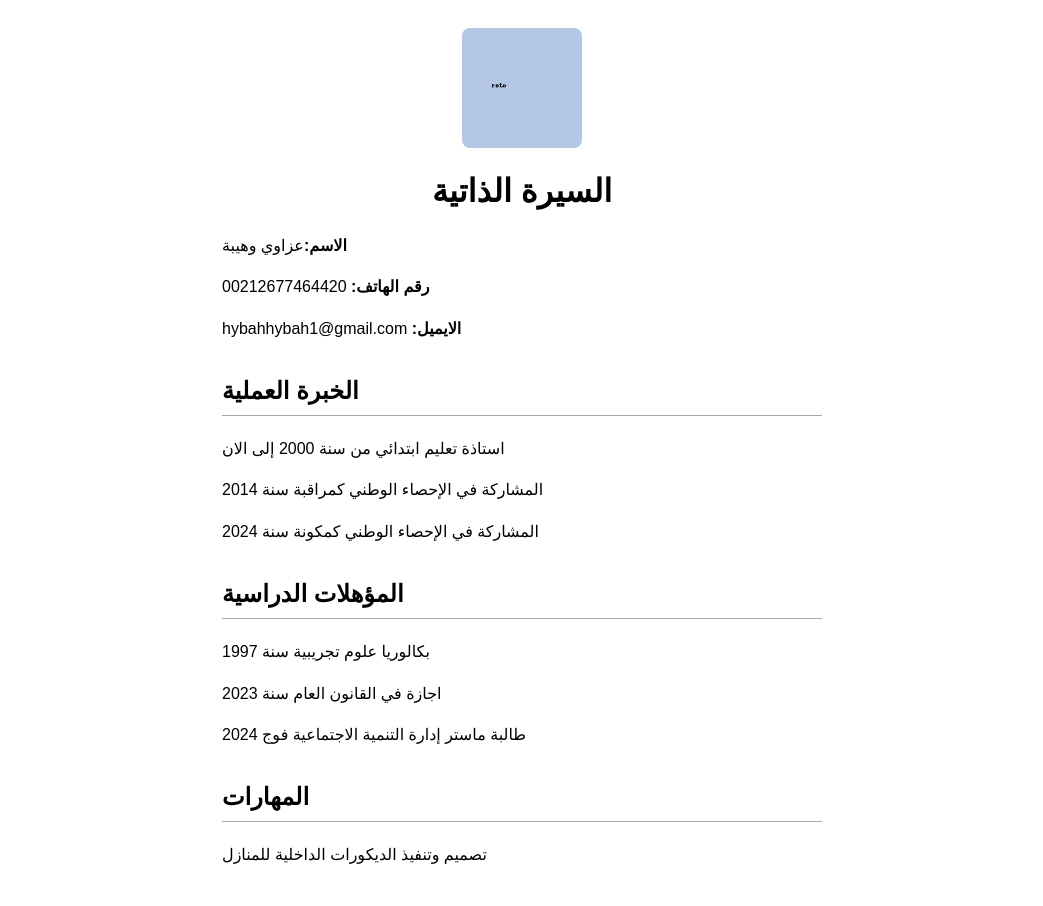
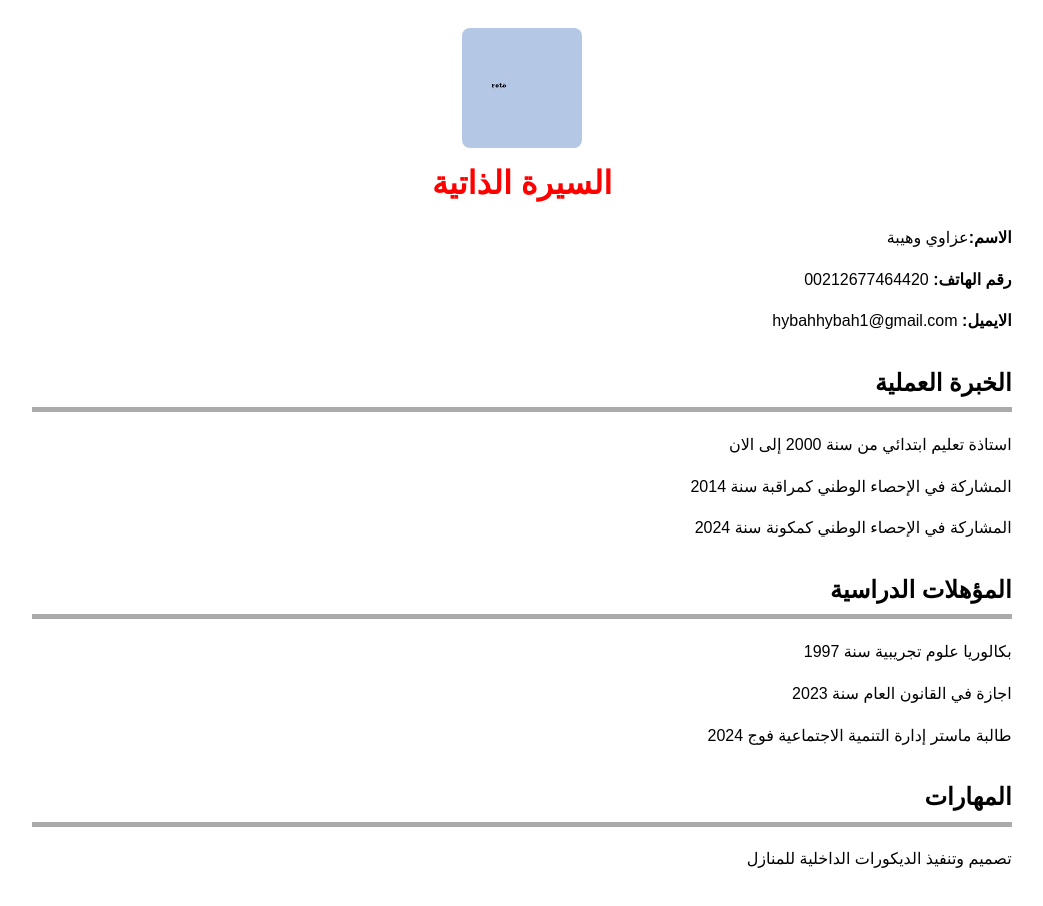
Before and after one commit to AZZA12366/Mon-CV, a plain HTML site: page index.html in a window 1280 px wide. Shown: the whole page, without its empty margins (118-1161 px from the left). Drawn offline with Linux system fonts and the light colour scheme.

Commit message:
Update estilos.css

```diff
--- a/estilos.css
+++ b/estilos.css
@@ -4,30 +4,37 @@ body {
   color: #000;
   padding: 20px;
   line-height: 1.6;
+   direction: rtl;
 }
 
 .cv {
-  max-width: 600px;
+  width: 80%;
   margin: auto;
-  text-align: center;
+  text-align: right;
 }
 
 img {
   width: 120px;
   border-radius: 8px;
+  display: block;
+  margin: 0 auto;
 }
 
 h1 {
   margin: 10px 0;
+  color: red;
+  text-align: center;
+
 }
 
 h2 {
   margin-top: 30px;
-  border-bottom: 1px solid #aaa;
+  border-bottom: 5px solid #aaa;
   padding-bottom: 5px;
-  text-align: left;
+  text-align: right;
 }
 
 p {
   text-align: left;
+  text-align: right;
 }
```
